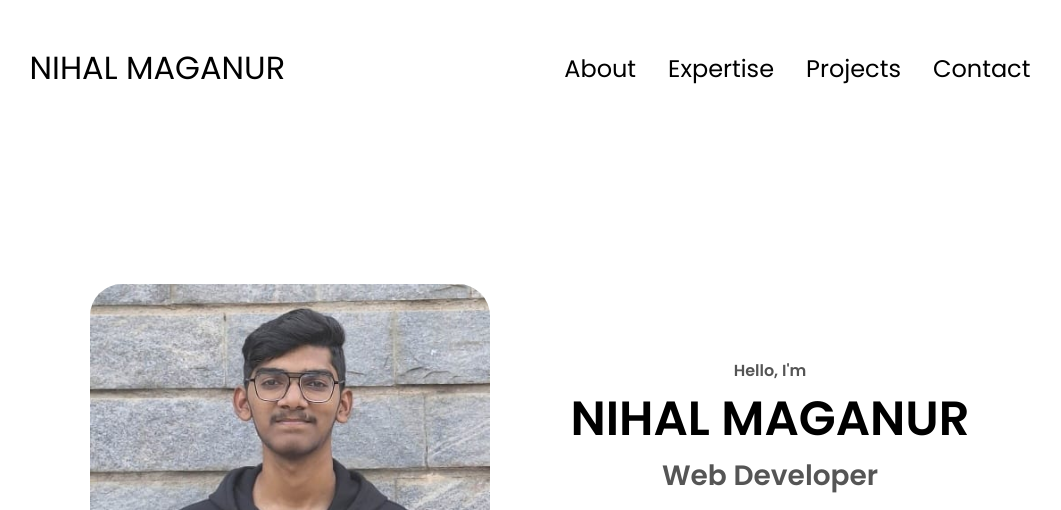
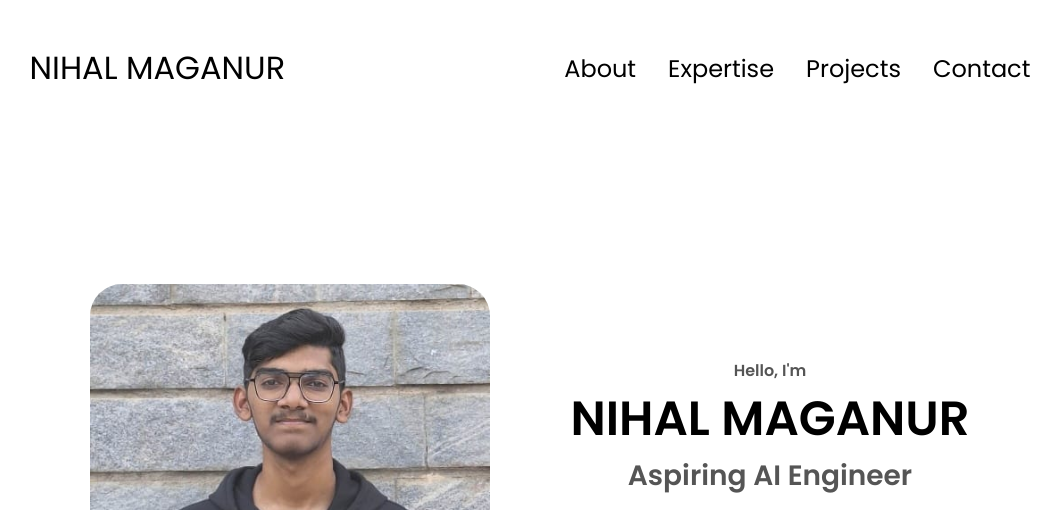
Before and after one commit to NIHAL-N-M/myportfolio, a plain HTML site: page index.html in a window 1280 px wide. Shown: the top 510 px of the page, without its empty margins (110-1171 px from the left). Drawn offline with Linux system fonts and the light colour scheme.

Commit message:
Initial commit

```diff
--- a/index.html
+++ b/index.html
@@ -43,7 +43,7 @@
       <div class="section__text">
         <p class="section__text__p1">Hello, I'm</p>
         <h1 class="title">NIHAL MAGANUR</h1>
-        <p class="section__text__p2">Web Developer</p>
+        <p class="section__text__p2">Aspiring AI Engineer</p>
         <div class="btn-container">
           <a href="./assets/NihalNM.png" download="NihalNM.png">
             <button class="btn btn-color-2">
```
